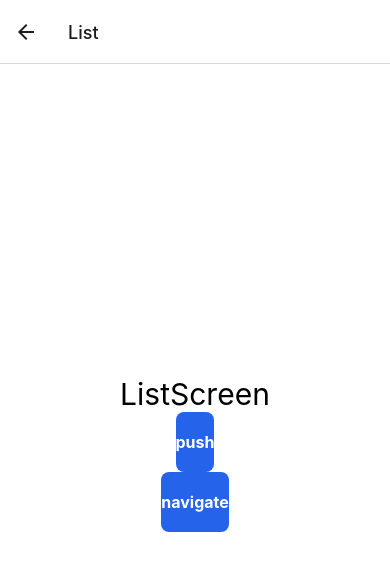
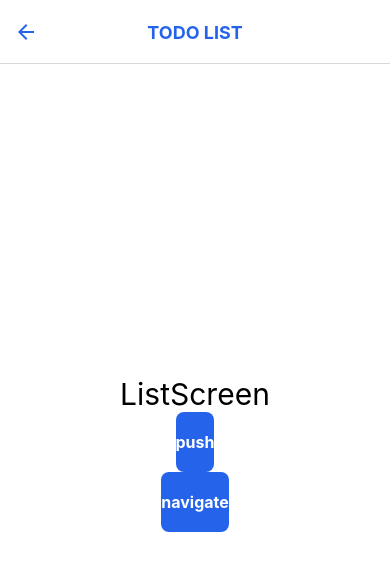
Before and after one commit to bopboy/rn-todoapp, a React Native app: screen /List in a window 390 px wide. Shown: the top 570 px of the page. Built offline with nearby package versions, Linux system fonts and the light colour scheme.

Commit message:
스택 네비게이터 헤더 타이틀 설정

```diff
--- a/src/navigations/AuthStack.js
+++ b/src/navigations/AuthStack.js
@@ -1,5 +1,5 @@
 import { createNativeStackNavigator } from '@react-navigation/native-stack';
-import { WHITE } from '../colors';
+import { PRIMARY, WHITE } from '../colors';
 import ListScreen from '../screens/ListScreen';
 import SignInScreen from '../screens/SignInScreen';
 
@@ -8,20 +8,17 @@ const Stack = createNativeStackNavigator();
 const AuthStack = () => {
     return (
         <Stack.Navigator
-            initialRouteName={'SignIn'}
-            screenOptions={{ contentStyle: { backgroundColor: WHITE } }}
+            initialRouteName={'Home'}
+            screenOptions={{
+                contentStyle: { backgroundColor: WHITE },
+                headerTitleAlign: 'center',
+                headerTintColor: PRIMARY.DEFAULT,
+                headerTitleStyle: { fontWeight: '700' },
+                title: 'TODO LIST',
+            }}
         >
             <Stack.Screen name={'List'} component={ListScreen} />
-            <Stack.Screen
-                name={'SignIn'}
-                component={SignInScreen}
-                // options={{
-                //     contentStyle: {
-                //         backgroundColor: 'lavender',
-                //         borderRadius: 30,
-                //     },
-                // }}
-            />
+            <Stack.Screen name={'Home'} component={SignInScreen} />
         </Stack.Navigator>
     );
 };
```
